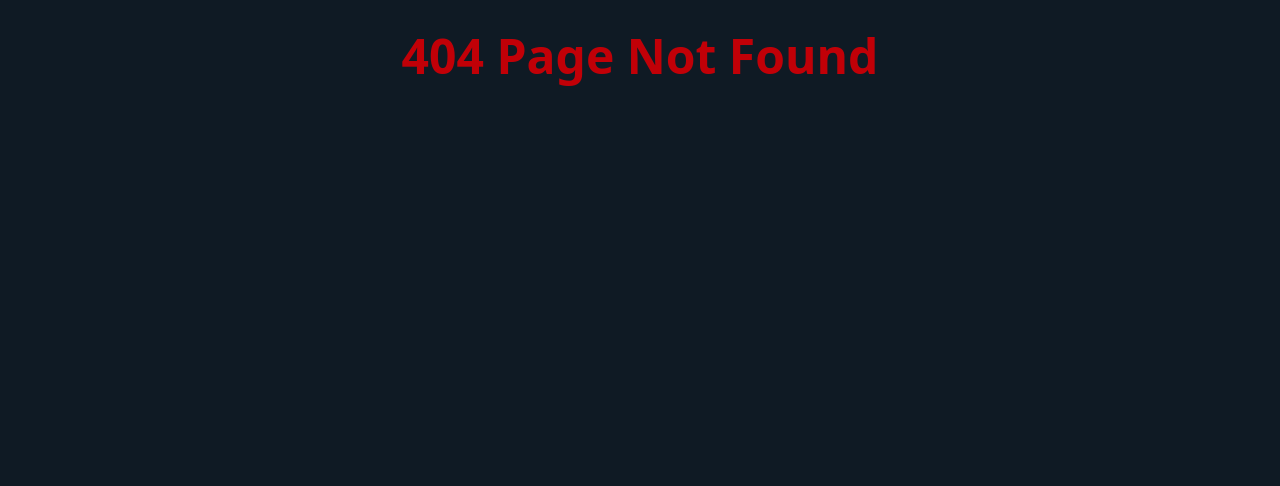
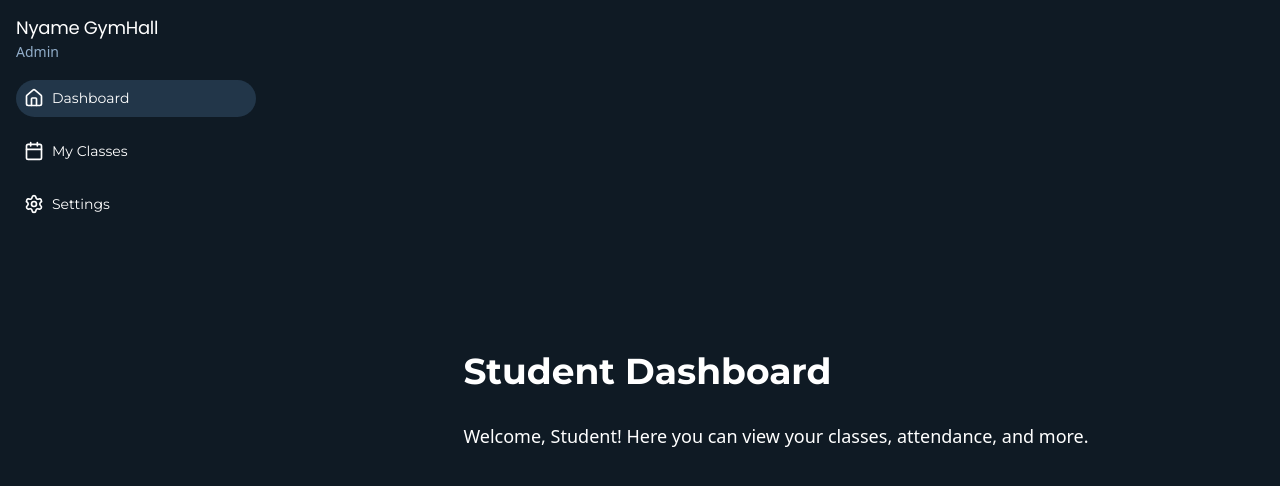
Before and after one commit to mafindijr/Gym-Management-System, a React (Vite) app: page /student in a window 1280 px wide. Before the commit this address had no page. Shown: the top 486 px of the page. Built offline with nearby package versions, Linux system fonts and the light colour scheme.

Commit message:
feat: add student dashboard routing and update sidebar navigation

```diff
--- a/src/App.jsx
+++ b/src/App.jsx
@@ -1,10 +1,12 @@
 import DashboardLayout from "./layout/Dashboard-layout";
+import StudentDashboardLayout from "./layout/Student-dashboard-layout";
 import Admin from "./pages/admin-dashboard";
 import BillingPayment from "./pages/billing-payment";
 import Classes from "./pages/classes";
 import MembersDashboard from "./pages/members";
 import TrainersPage from "./pages/trainers";
-import Home from "./views/Home"
+import Home from "./views/Home";
+import StudentDashboard from "./pages/student-dashboard";
 import { Routes, Route } from 'react-router-dom';
 
 function App() {
@@ -23,6 +25,10 @@ function App() {
           <Route path="/billing" element={<BillingPayment />} />
         </Route>
 
+        <Route path="/student" element={<StudentDashboardLayout />}>
+          <Route index element={<StudentDashboard />} />
+        </Route>
+
 
         <Route path="*" element={<div className="text-center text-5xl font-bold p-8 text-red-700">404 Page Not Found</div>} />
 
--- a/src/Components/Side-bar.jsx
+++ b/src/Components/Side-bar.jsx
@@ -7,17 +7,18 @@ import {
   Calendar
 } from "lucide-react";
 
-export default function SideBar() {
-
-    const navs = [
+export default function SideBar({ navs }) {
+  // Default to admin navs if none provided
+  const defaultNavs = [
     { to: "/admin",    name: "Dashboard", icon: <Home size={20} />},
     { to: "/member",   name: "Members",   icon: <Users size={20} />},
     { to: "/classes",  name: "Classes",   icon: <Calendar size={20} />},
     { to: "/trainers", name: "Trainers",  icon: <Users size={20} />},
-            { to: "/billing", name: "Billing",   icon: <Wallet size={20} />},
+    { to: "/billing",  name: "Billing",   icon: <Wallet size={20} />},
     { to: "/settings", name: "Settings",  icon: <Settings size={20} />}
   ];
 
+  const navLinks = navs || defaultNavs;
 
   return (
     <div>
@@ -29,7 +30,7 @@ export default function SideBar() {
         <div>
           <div className='flex flex-col gap-4 items-center text-center justify-center'>
             {
-                        navs.map((nav, index ) => {
+              navLinks.map((nav, index ) => {
                 return (
                   <NavLink to={nav.to} className={({ isActive }) => `flex gap-2 w-full leading-5.4 text-[14px] text-center  font-montserrat p-2 rounded-full cursor-pointer transition hover:bg-[#22364973] ${isActive? "bg-[#223649]" : "" }`} key={index}>
                     <span>{ nav.icon }</span>
--- a/src/Components/landingPage.jsx
+++ b/src/Components/landingPage.jsx
@@ -39,7 +39,9 @@ export default function LandingPage() {
                 <button
                   className="flex min-w-[84px] max-w-[480px] cursor-pointer items-center justify-center overflow-hidden rounded-full h-10 px-4 bg-[#223649] text-white text-sm font-Poppins font-bold leading-normal tracking-[0.015em] w-full"
                 >
+                  <NavLink to="/student" className="w-full h-full flex items-center justify-center">
                     <span className="truncate">Student Login</span>
+                  </NavLink>
                 </button>
                 <button
                   className="flex min-w-[84px] max-w-[480px] cursor-pointer items-center justify-center overflow-hidden rounded-full h-10 px-4 bg-[#223649] text-white text-sm font-Poppins font-bold leading-normal tracking-[0.015em] w-full"
```
Lines whose indentation alone changed are shown as unchanged.
